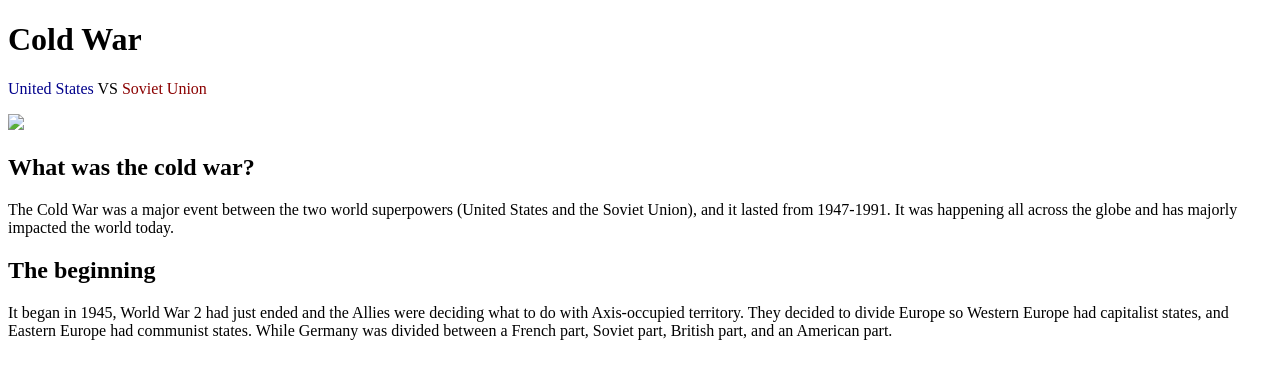
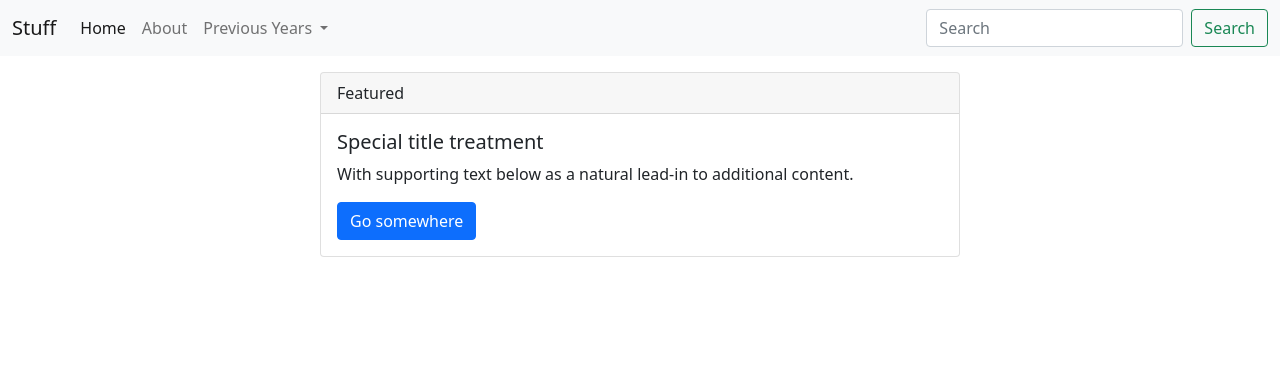
Before and after one commit to DiamondMC/website, a plain HTML site: page index.html in a window 1280 px wide. Drawn offline with nearby package versions, Linux system fonts and the light colour scheme.

Commit message:
Update index.html

```diff
--- a/index.html
+++ b/index.html
@@ -1,24 +1,69 @@
-<!DOCTYPE html>
-<html>
+<!doctype html>
+<html lang="en">
+  <head> <!
+    <!-- Required meta tags -->
+    <meta charset="utf-8">
+    <meta name="viewport" content="width=device-width, initial-scale=1">
 
-<head>
-  <meta charset="utf-8">
-  <meta name="viewport" content="width=device-width">
-  <title>replit</title>
-  <link href="style.css" rel="stylesheet" type="text/css" />
-</head>
+    <!-- Bootstrap CSS -->
+    <link href="https://cdn.jsdelivr.net/npm/bootstrap@5.1.3/dist/css/bootstrap.min.css" rel="stylesheet" integrity="sha384-1BmE4kWBq78iYhFldvKuhfTAU6auU8tT94WrHftjDbrCEXSU1oBoqyl2QvZ6jIW3" crossorigin="anonymous">
 
-<body>
-  <h1 id="h"><b>Cold War</b></h1>
-  <p id="head"><span style="color:darkblue;">United States</span>
-  <span style="color:black;">VS</span>
-  <span style="color:darkred;">Soviet Union</span></p>
-  <img src="Cold_War_WorldMap_1962.png" width="800"/>
-  <script src="script.js"></script>
-  <h2>What was the cold war?</h2>
-  <p id="exp">The Cold War was a major event between the two world superpowers (United States and the Soviet Union), and it lasted from 1947-1991. It was happening all across the globe and has majorly impacted the world today.</p>
-  <h2>The beginning</h2>
-  <p id="str"> It began in 1945, World War 2 had just ended and the Allies were deciding what to do with Axis-occupied territory. They decided to divide Europe so Western Europe had capitalist states, and Eastern Europe had communist states. While Germany was divided between a French part, Soviet part, British part, and an American part.</p>
-</body>
+    <title>Stuff</title>
+  </head>
+  <body>
+    <nav class="navbar navbar-expand-lg navbar-light bg-light">
+      <div class="container-fluid">
+        <a class="navbar-brand" href="#">Stuff</a>
+        <button class="navbar-toggler" type="button" data-bs-toggle="collapse" data-bs-target="#navbarSupportedContent" aria-controls="navbarSupportedContent" aria-expanded="false" aria-label="Toggle navigation">
+          <span class="navbar-toggler-icon"></span>
+        </button>
+        <div class="collapse navbar-collapse" id="navbarSupportedContent">
+          <ul class="navbar-nav me-auto mb-2 mb-lg-0">
+            <li class="nav-item">
+              <a class="nav-link active" aria-current="page" href="#">Home</a>
+            </li>
+            <li class="nav-item">
+              <a class="nav-link" href="#">About</a>
+            </li>
+            <li class="nav-item dropdown">
+              <a class="nav-link dropdown-toggle" href="#" id="navbarDropdown" role="button" data-bs-toggle="dropdown" aria-expanded="false">
+                Previous Years
+              </a>
+              <ul class="dropdown-menu" aria-labelledby="navbarDropdown">
+                <li><a class="dropdown-item" href="#">2021</a></li>
+                <li><a class="dropdown-item" href="#">2020</a></li>
+                <li><hr class="dropdown-divider"></li>
+                <li><a class="dropdown-item" href="#">Before 2020</a></li>
+              </ul>
+            </li>
+          </ul>
+          <form class="d-flex">
+            <input class="form-control me-2" type="search" placeholder="Search" aria-label="Search">
+            <button class="btn btn-outline-success" type="submit">Search</button>
+          </form>
+        </div>
+      </div>
+    </nav>
+    <div class="card mt-3 mx-auto w-50">
+      <div class="card-header">
+        Featured
+      </div>
+      <div class="card-body">
+        <h5 class="card-title">Special title treatment</h5>
+        <p class="card-text">With supporting text below as a natural lead-in to additional content.</p>
+        <a href="#" class="btn btn-primary">Go somewhere</a>
+      </div>
+    </div>
 
+    <!-- Optional JavaScript; choose one of the two! -->
+
+    <!-- Option 1: Bootstrap Bundle with Popper -->
+    <script src="https://cdn.jsdelivr.net/npm/bootstrap@5.1.3/dist/js/bootstrap.bundle.min.js" integrity="sha384-ka7Sk0Gln4gmtz2MlQnikT1wXgYsOg+OMhuP+IlRH9sENBO0LRn5q+8nbTov4+1p" crossorigin="anonymous"></script>
+
+    <!-- Option 2: Separate Popper and Bootstrap JS -->
+    <!--
+    <script src="https://cdn.jsdelivr.net/npm/@popperjs/core@2.10.2/dist/umd/popper.min.js" integrity="sha384-7+zCNj/IqJ95wo16oMtfsKbZ9ccEh31eOz1HGyDuCQ6wgnyJNSYdrPa03rtR1zdB" crossorigin="anonymous"></script>
+    <script src="https://cdn.jsdelivr.net/npm/bootstrap@5.1.3/dist/js/bootstrap.min.js" integrity="sha384-QJHtvGhmr9XOIpI6YVutG+2QOK9T+ZnN4kzFN1RtK3zEFEIsxhlmWl5/YESvpZ13" crossorigin="anonymous"></script>
+    -->
+  </body>
 </html>
```
